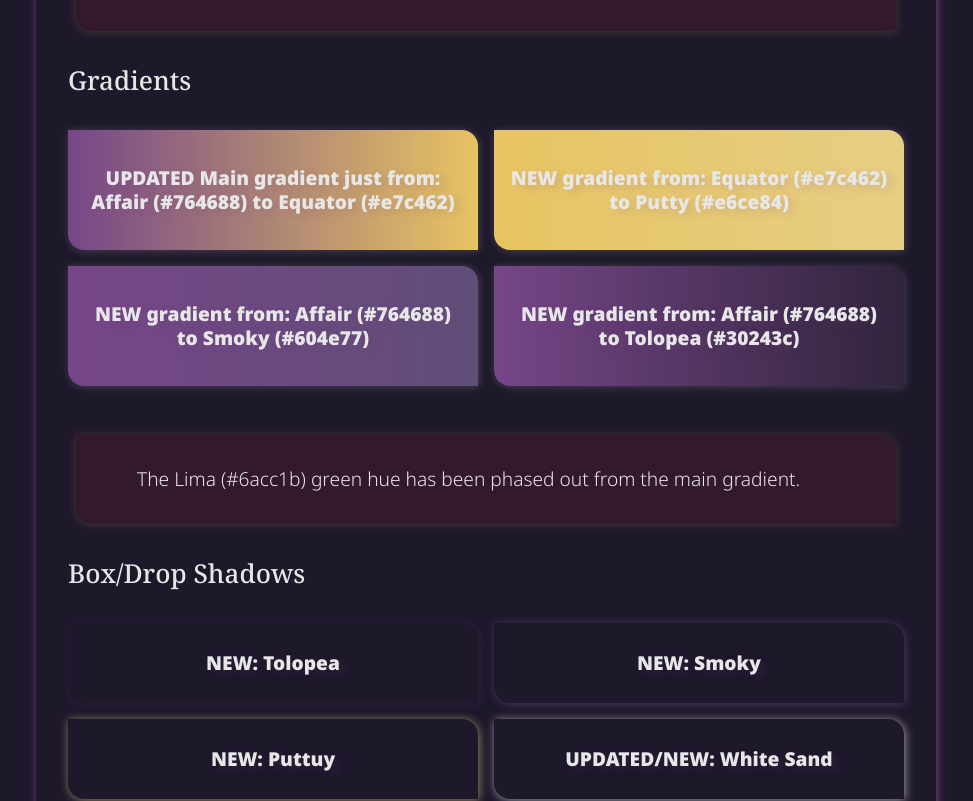
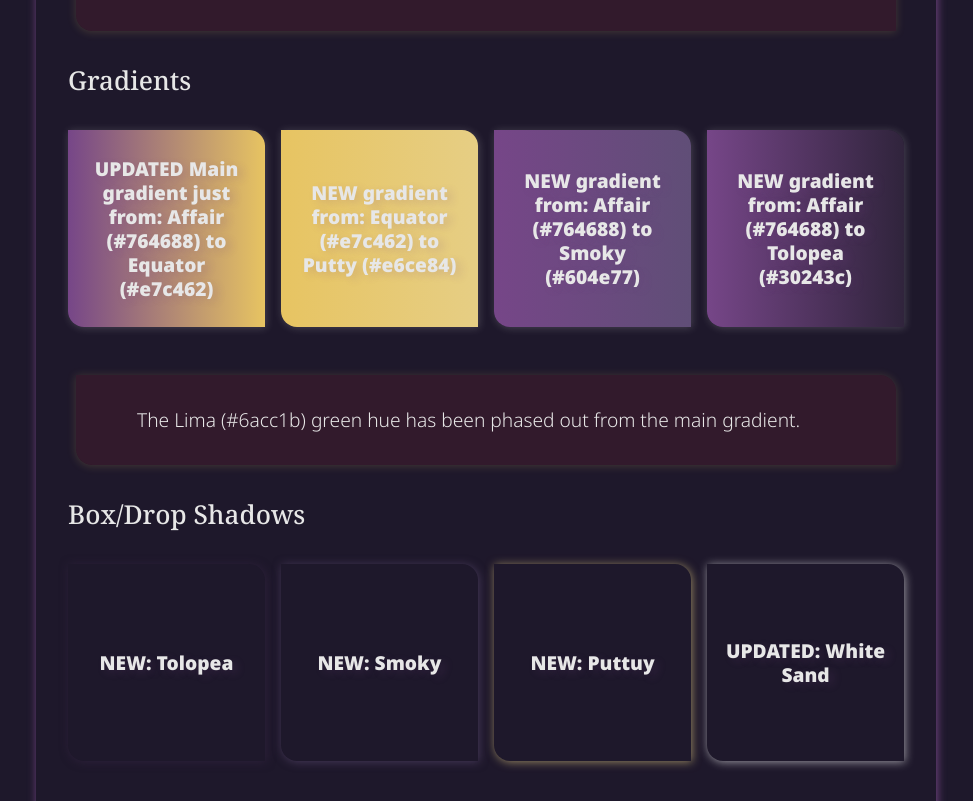
Before and after one commit to DonaldLouch/website, a Next.js app: page /branding in a window 1280 px wide. Shown: the part 2063-2864 px from the top of the page, without its empty margins (4-977 px from the left). Built offline with nearby package versions, Linux system fonts and the light colour scheme; no server answers; the database is empty; some icons are missing; a web font is replaced by a local one.

Commit message:
Version 29.07.29

```diff
--- a/app/(Components)/(Buttons)/CopyColourSwatch.tsx
+++ b/app/(Components)/(Buttons)/CopyColourSwatch.tsx
@@ -21,7 +21,7 @@ export default function CopyColourSwatch( props: propTypes ) {
                 <Tooltip label="Click to copy colour swatch">
                     <AspectRatio ratio={1/1} bg={copied ? "none" : colourHex} p="1rem" onClick={copy} style={{ boxShadow: "var(--mantine-shadow-bsBoldWhite)", borderRadius: "var(--mantine-radius-md)" }}>
                         <Stack justify="center" align="center">
-                            <Title order={3} fz="1.1rem" style={{ whiteSpace: "nowrap" }} c={copied && colourTitle != "Mirage"  ? colourHex : colourTitle === "Equator" || colourTitle === "Puttuy" || colourTitle === "White Sand" ? "black" : "white"}>{copied ? "Copied" : colourTitle}</Title>
+                            <Title order={3} fz="1.1rem" style={{ whiteSpace: "nowrap" }} ff="text" fw="900" c={copied && colourTitle != "Mirage"  ? colourHex : colourTitle === "Equator" || colourTitle === "Puttuy" || colourTitle === "White Sand" ? "black" : "white"}>{copied ? "Copied" : colourTitle}</Title>
                             <Text lh="0" p="0" m="0" fz="1.1rem" c={copied && colourTitle != "Mirage"  ? colourHex : colourTitle === "Equator" || colourTitle === "Puttuy" || colourTitle === "White Sand" ? "black" : "white"}>{colourHex}</Text>
                         </Stack>
                     </AspectRatio>
--- a/app/(Root)/branding/page.tsx
+++ b/app/(Root)/branding/page.tsx
@@ -121,7 +121,7 @@ export default function BrandingPage() {
             rgb: "230, 206, 132",
         },
         {
-            title: "UPDATED/NEW: White Sand",
+            title: "UPDATED: White Sand",
             rgb: "244, 244, 244",
         }
     ]
@@ -208,22 +208,26 @@ export default function BrandingPage() {
                         </Box>
                         <Box my="2rem">
                             <Title order={2} my="0.5rem" fw="500" id="gradients" mb="2rem">Gradients</Title>
-                            <SimpleGrid spacing="1rem" cols={2}>
+                            <SimpleGrid spacing="1rem" cols={{base: 2, md: 4}}>
                                 {gradients.map((gradient: any, index: number) => (
-                                    <Stack key={`gradient${index}`} bg={`linear-gradient(90deg, ${gradient?.from}, ${gradient?.to})`} h="15vh" justify="center" align="center" p="1rem" style={{ boxShadow: "var(--mantine-shadow-bsBoldWhite)", borderRadius: "var(--mantine-radius-md)" }}>
-                                        <Text fw="900" style={{ textShadow: "var(--mantine-shadow-bsPrimary)" }} ta="center">{gradient.description}</Text>
-                                    </Stack>
+                                    <AspectRatio ratio={1/1} key={`gradient${index}`} bg={`linear-gradient(90deg, ${gradient?.from}, ${gradient?.to})`} p="1rem" style={{ boxShadow: "var(--mantine-shadow-bsBoldWhite)", borderRadius: "var(--mantine-radius-md)" }}>
+                                        <Center>
+                                            <Text fw="900" style={{ textShadow: "var(--mantine-shadow-bsPrimary)" }} ta="center">{gradient.description}</Text>
+                                        </Center>
+                                    </AspectRatio>
                                 ))}
                             </SimpleGrid>
                              <Alert variant="light" color="red" icon={<Delete04Icon variant="twotone"/>} mt="3rem"><Text my="0.5rem" c="white">The Lima (#6acc1b) green hue has been phased out from the main gradient.</Text></Alert>
                         </Box>
                         <Box my="2rem">
                             <Title order={2} my="0.5rem" fw="500" id="theShadows" mb="2rem">Box/Drop Shadows</Title>
-                            <SimpleGrid spacing="1rem" cols={2}>
+                            <SimpleGrid spacing="1rem" cols={{base: 2, md: 4}}>
                                 {shadows.map((shadow: any, index: number) => (
-                                    <Stack key={`shadow${index}`} h="10vh" justify="center" align="center" p="1rem" style={{ boxShadow: `1px 1px 10px rgba(${shadow.rgb},0.6)`, borderRadius: "var(--mantine-radius-md)" }}>
-                                        <Text fw="900" style={{ textShadow: "var(--mantine-shadow-bsPrimary)" }} ta="center">{shadow.title}</Text>
-                                    </Stack>
+                                    <AspectRatio ratio={1/1}  key={`shadow${index}`} p="1rem" style={{ boxShadow: `1px 1px 10px rgba(${shadow.rgb},0.6)`, borderRadius: "var(--mantine-radius-md)" }}>
+                                        <Center>
+                                            <Text fw="900" style={{ textShadow: "var(--mantine-shadow-bsPrimary)" }} ta="center">{shadow.title}</Text>
+                                        </Center>
+                                    </AspectRatio>
                                 ))}
                             </SimpleGrid>
                             <Alert variant="light" color="var(--secondary)" icon={<InformationCircleIcon variant="twotone"/>} mt="3rem"><Text my="0.5rem" c="white">Note that there is also a new shadow for the "Mirage (##1d1929)" colour; however, it's not visible on this particular page since the background is the Mirage colour!</Text></Alert>
```
